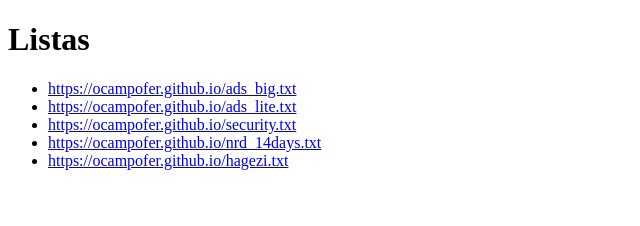
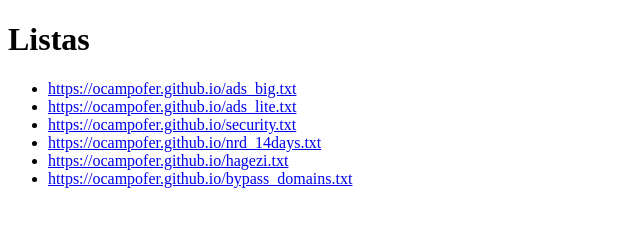
Before and after one commit to OcampoFer/ocampofer.github.io, a plain HTML site: page index.html in a window 1280 px wide. Shown: the whole page, without its empty margins (0-640 px from the left). Drawn offline with Linux system fonts and the light colour scheme.

Commit message:
Listas actualizadas.

```diff
--- a/index.html
+++ b/index.html
@@ -13,7 +13,7 @@
         <li><a href="https://ocampofer.github.io/security.txt">https://ocampofer.github.io/security.txt</a></li>
         <li><a href="https://ocampofer.github.io/nrd_14days.txt">https://ocampofer.github.io/nrd_14days.txt</a></li>
 	<li><a href="https://ocampofer.github.io/hagezi.txt">https://ocampofer.github.io/hagezi.txt</a></li>
-
+	<li><a href="https://ocampofer.github.io/bypass_domains.txt">https://ocampofer.github.io/bypass_domains.txt</a></li>
     </ul>
 </body>
 </html>
```
